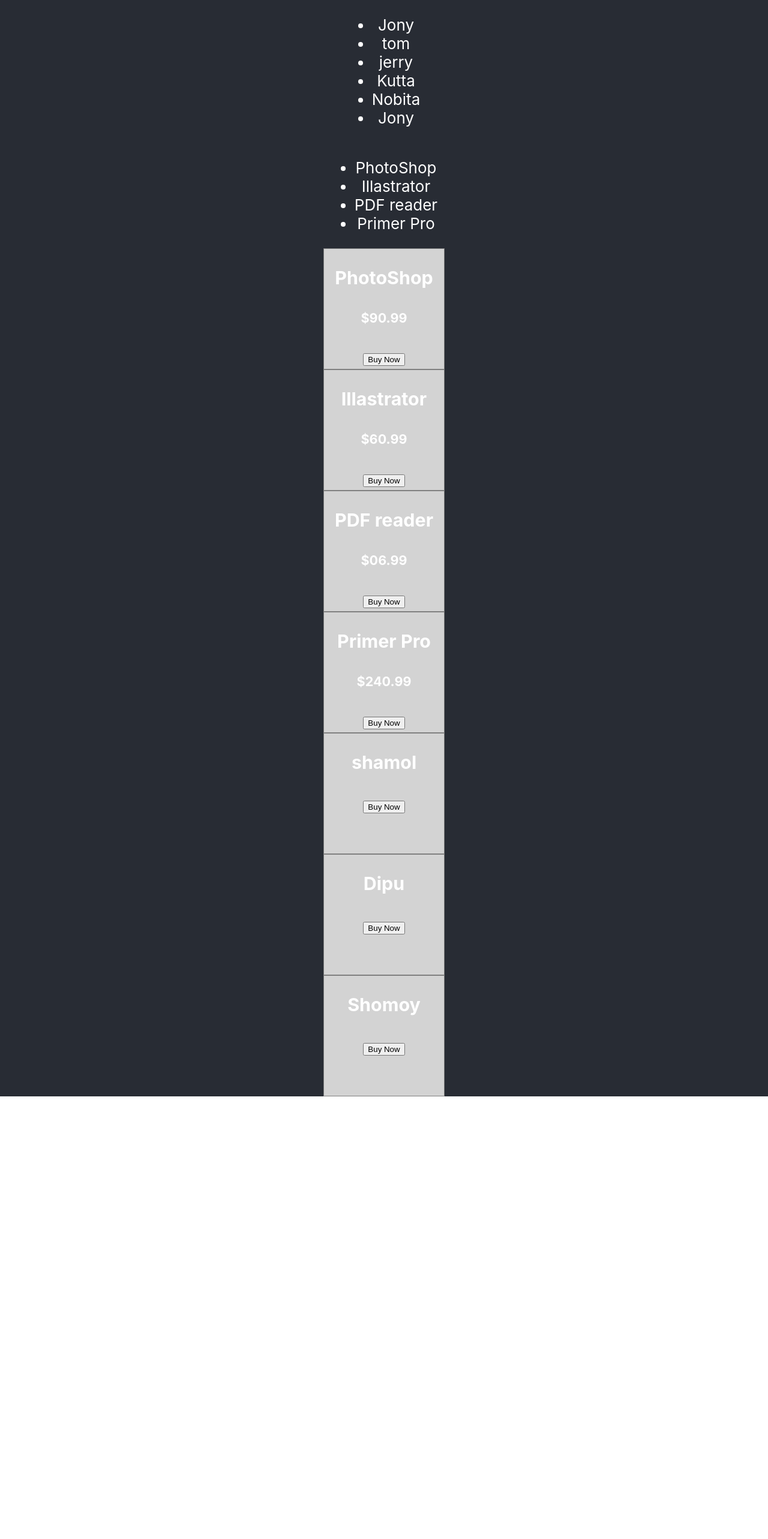
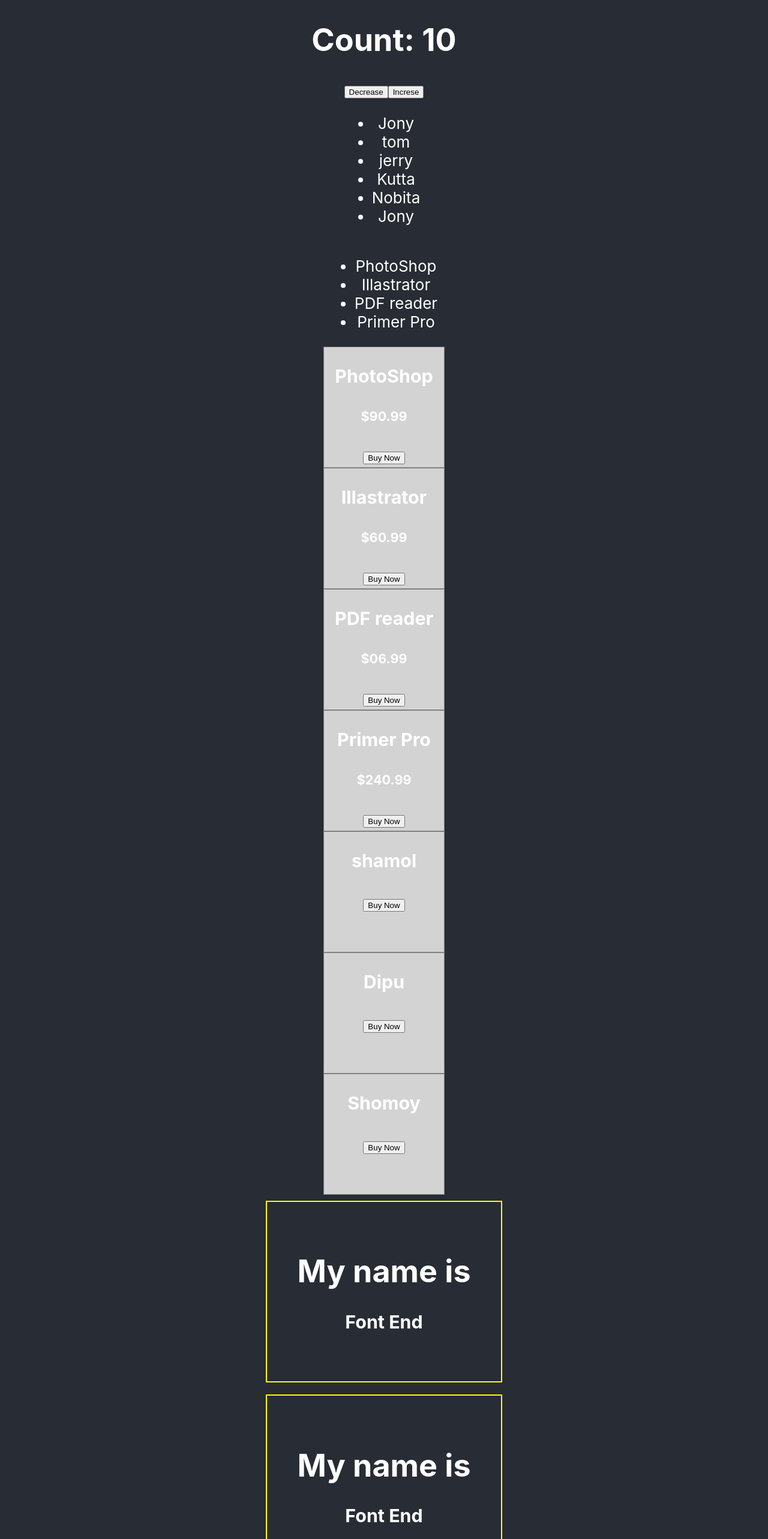
Before and after one commit to shamolmojumder/core-concepts-react.js-, a React (Create React App) app: page / in a window 1280 px wide. Shown: the top 2566 px of the page at 60% size. Before the commit the page ends 1828 px from the top, so only its background shows below. Built offline with nearby package versions, Linux system fonts and the light colour scheme.

Commit message:
Component state hook and set state method

```diff
--- a/src/App.js
+++ b/src/App.js
@@ -1,6 +1,7 @@
 import React from 'react';
-import logo from './logo.svg';
+// import logo from './logo.svg';
 import './App.css';
+import { useState } from 'react';
 
 function App() {
 
@@ -39,6 +40,8 @@
   return (
     <div className="App">
       <header className="App-header">
+
+        <Counter></Counter>
         <ul>
           {
             nayoks.map(nayok => <li> {nayok} </li>)
@@ -58,6 +61,11 @@
         {
           friendArry.map(friend => <Product product={friend}></Product>)
         }
+
+        {
+          friendArry.map(friend => <Person person={friend}></Person>)
+        }
+
         {/* <img src={logo} className="App-logo" alt="logo" />
         <p>
           Edit <code>src/App.js</code> and save to reload.
@@ -103,9 +111,24 @@
   }
   return (
     <div style={personStyle}>
-      <h1>My name is {props.name} last name is {props.lastName}</h1>
+      <h1>My name is {props.friend}</h1>
       <h3>Font End</h3>
     </div >
   )
 }
+
+function Counter() {
+  const [count, setCount] = useState(10)
+  const handleClick = () => {
+    const newCount = count + 1;
+    setCount(newCount);
+  }
+  return (
+    <div>
+      <h1>Count: {count}</h1>
+      <button onClick={() => setCount(count - 1)}>Decrease</button>
+      <button onClick={handleClick}>Increse</button>
+    </div>
+  )
+}
 export default App;
```
